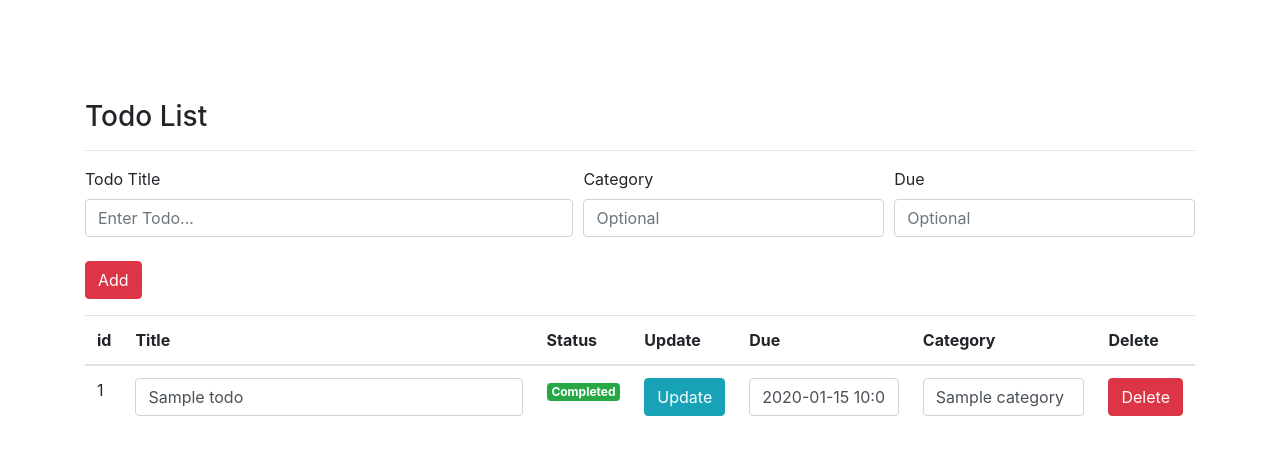
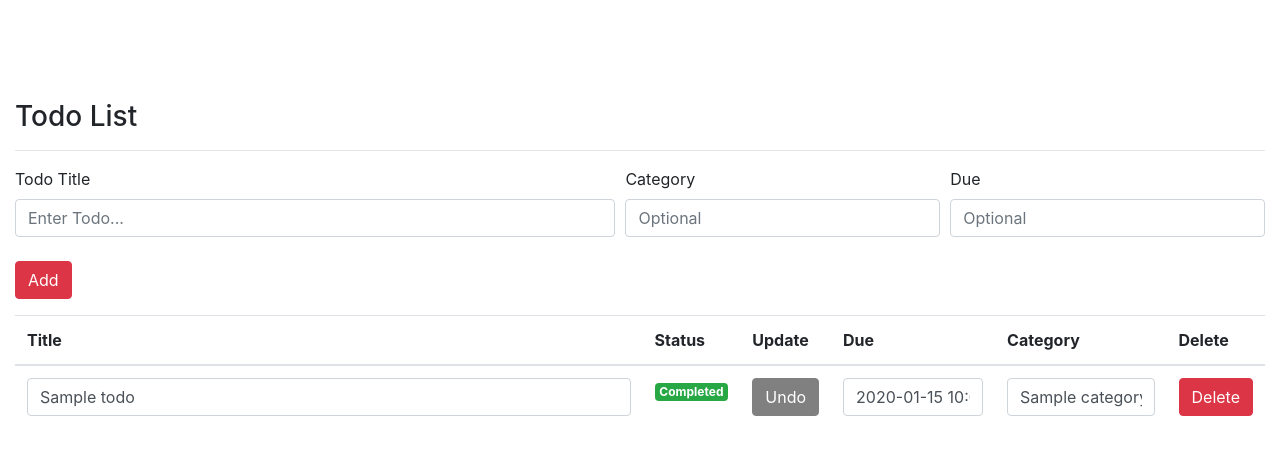
Before and after one commit to Paul-f1994/Todo-List-App, a Flask app: template templates/index.html in a window 1280 px wide. Shown: the top 455 px of the page. Run offline with Flask 2, Linux system fonts and the light colour scheme; the template is opened without the code that fills it: most values are stand-ins (such as "Sample title", 1, 10 or a date in 2020); some libraries are stand-ins or nearby versions.

Commit message:
Style change: removed ID and update the update button

```diff
--- a/templates/index.html
+++ b/templates/index.html
@@ -18,6 +18,11 @@
     .category {
         flex-grow: 1
     }
+
+    .gray.btn-info {
+        background-color: gray;
+        border-color: gray;
+    }
 </style>
 
 <head>
@@ -32,7 +37,7 @@
 
 <body>
 
-    <div class="container" style="margin-top: 100px">
+    <div class="container" style="margin-top: 100px; max-width: 1440px">
         <h3>Todo List</h3>
         <hr>
         <form action="/add" method="post">
@@ -63,7 +68,6 @@
         <table class="table">
             <thead>
                 <tr>
-                    <th scope="col">id</th>
                     <th scope="col">Title</th>
                     <th scope="col">Status</th>
                     <th scope="col">Update</th>
@@ -81,10 +85,7 @@
                     {% for todo in todo_list %}
                         <tr style="background-color: {{bg_color}}">
                             <form action="/updateTitleAndDueAndCategory/{{ todo.id }}" method="post">
-                                <td width="3%">
-                                    {{ todo.id }}
-                                </td>
-                                <td width="50%">
+                                <td width="60%">
                                     <input type="text" class="form-control" id="updateTitle" name="updateTitle" value="{{ todo.title }}">
                                 </td>
                                 {% if todo.complete == False %}
@@ -97,15 +98,19 @@
                                     </td>
                                 {% endif %}
                                 <td width="2%">
-                                    <a href="/complete/{{ todo.id }}" class="btn btn-info">Update</a>
+                                    {% if todo.complete == False %}
+                                        <a href="/complete/{{ todo.id }}" class="btn btn-info">Done</a>
+                                    {% else %}
+                                        <a href="/complete/{{ todo.id }}" class="btn btn-info gray">Undo</a>
+                                    {% endif %}
                                 </td>
-                                <td width="20%">
+                                <td width="15%">
                                     <input type="text" class="form-control" id="updateDue" name="updateDue" value="{{ todo.due }}">
                                 </td>
-                                <td width="20%">
+                                <td width="15%">
                                     <input type="text" class="form-control" id="updateCategory" name="updateCategory" value="{{ todo.category }}">
                                 </td>
-                                <td width="2%">
+                                <td width="5%">
                                     <a href="/delete/{{ todo.id }}" class="btn btn-danger">Delete</a>
                                 </td>
                                 <input type="submit" style="display: none" />
```
